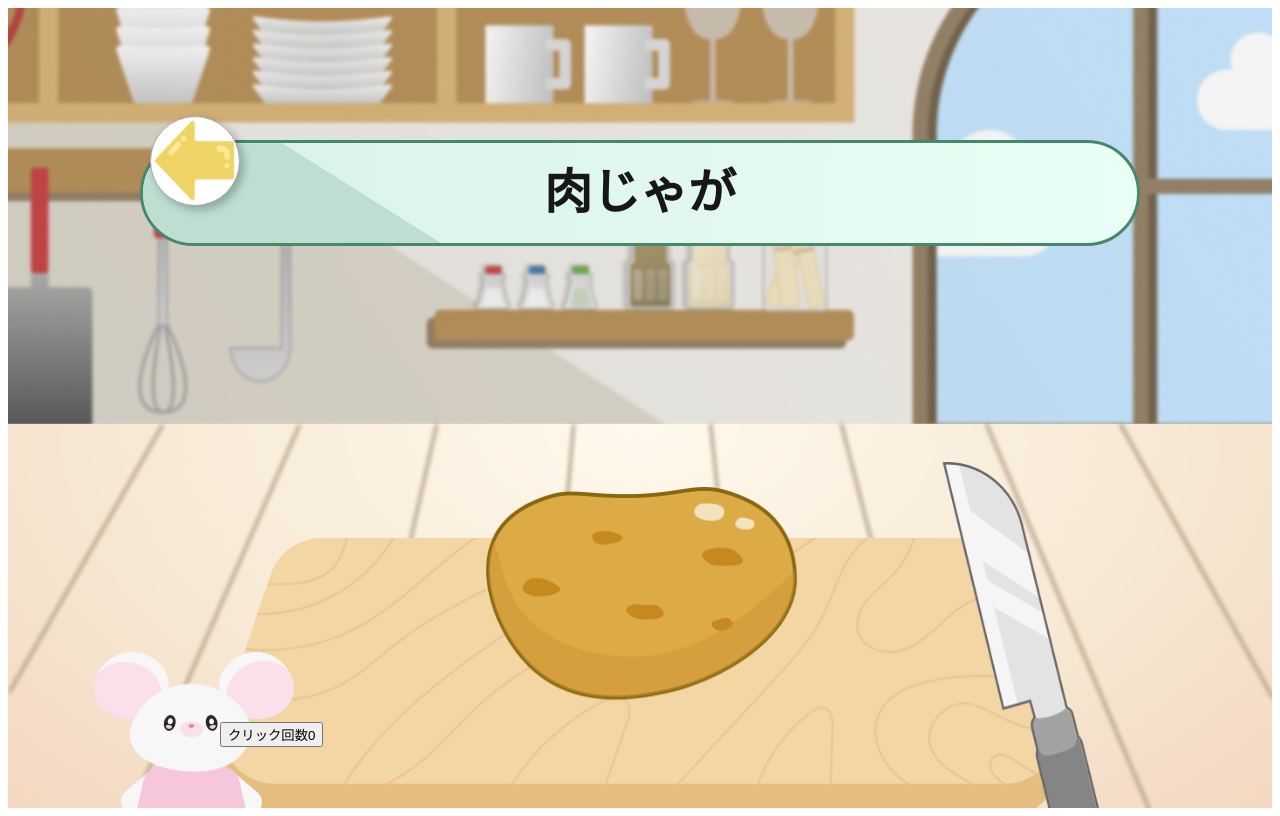
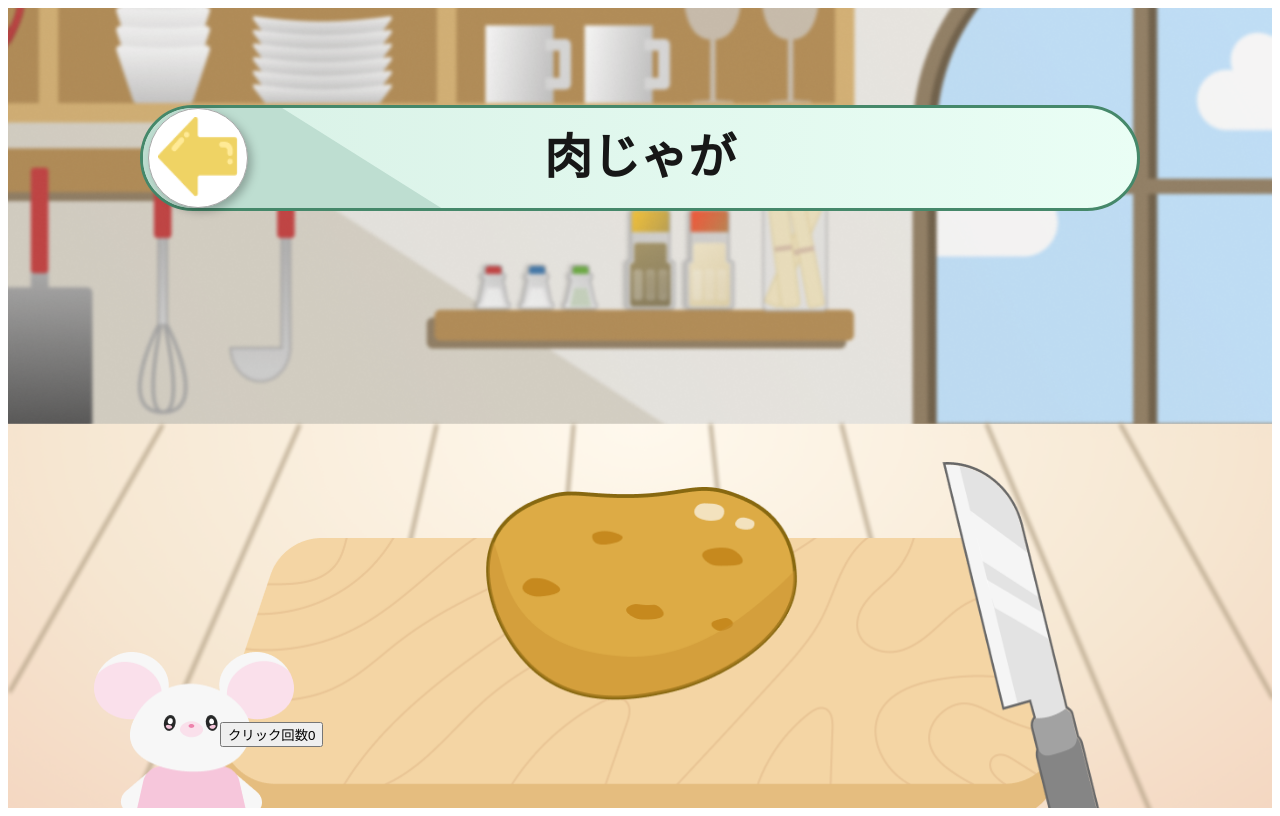
Before and after one commit to kanayakaisei/cooking_game, a Next.js app: page /game in a window 1280 px wide. Built offline with nearby package versions, Linux system fonts and the light colour scheme.

Commit message:
タイトルCSS修正

```diff
--- a/app/game/page.module.css
+++ b/app/game/page.module.css
@@ -5,7 +5,7 @@
     overflow: hidden;
 }
 
-.Wrapper {
+.wrapper {
     display: flex;
     flex-direction: column;
     align-items: center;
@@ -17,28 +17,28 @@
     width: 1000px;
     height: 100px;
     margin: 100px auto 0;
+    display: flex;
+    align-items: center;
 }
 
 .circle {
     position: absolute;
-    top: 8px;
-    left: 10px;
-    width: 90px;
-    height: 90px;
+    left: 0.8%;
+    width: 100px;
+    height: 100px;
     background: #fff;
     border-radius: 50%;
     border: 0.5px solid #a7a7a7;
     filter: drop-shadow(4px 4px 4px rgba(0, 0, 0, 0.25));
     z-index: 1;
-    display: flex;
-    align-items: center;
-    justify-content: center;
 }
 
 .title {
     position: relative;
     font-size: 48px;
     text-align: center;
+    height: 100px;
+    width: 1000px;
     line-height: 100px;
     border-radius: 60px;
     border: 3px solid #45886A;
--- a/app/game/page.tsx
+++ b/app/game/page.tsx
@@ -35,7 +35,7 @@ const Game = () => {
     return (
         <>
             <div className={styles.mainVisual}>
-                <div className={styles.Wrapper}>
+                <div className={styles.wrapper}>
                     <div className={styles.titleWrap}>
                         <button className={styles.circle}>
                             <Image
```
